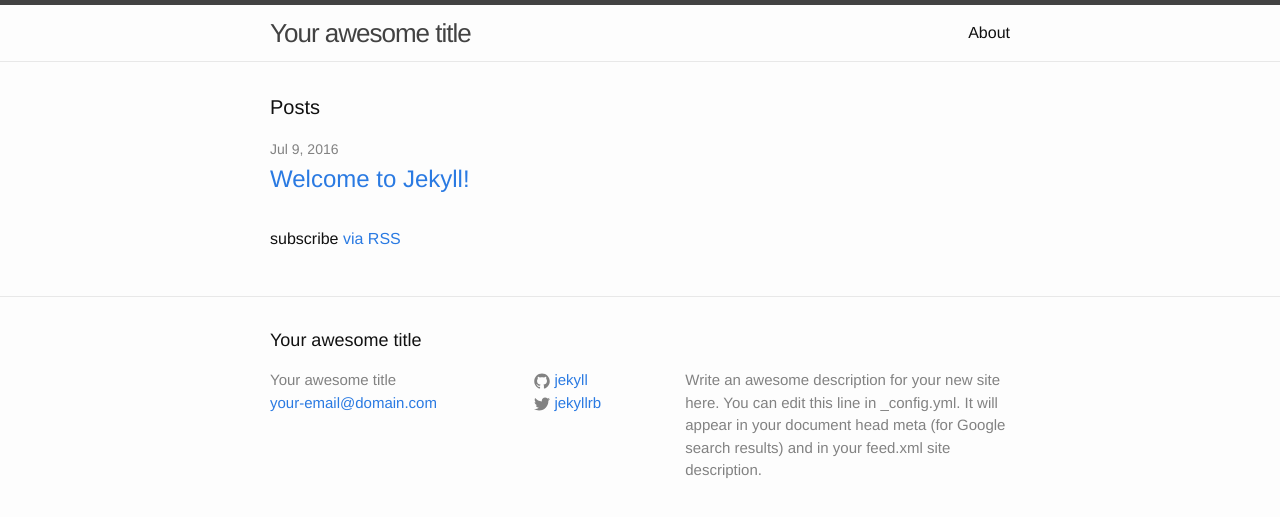
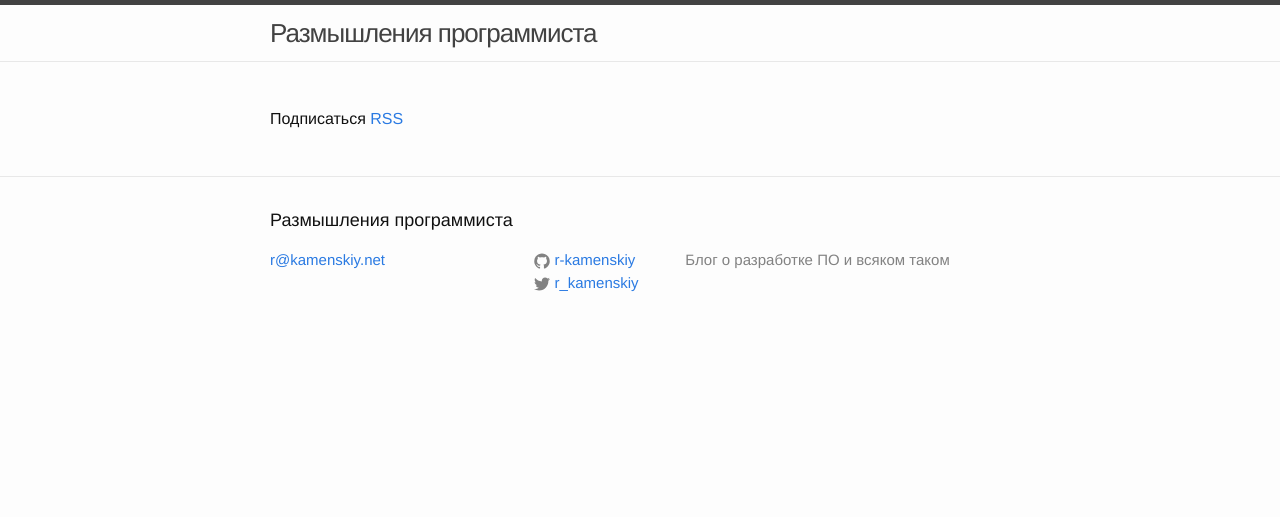
Before and after one commit to r-kamenskiy/r-kamenskiy.github.io, a Jekyll site: the page built from index.html, in a window 1280 px wide. Shown: the top 517 px of the page. Built offline with Jekyll 4.4.1, drawn with Linux system fonts in a browser that asks for light colours.

Commit message:
blog ready

```diff
--- a/_config.yml
+++ b/_config.yml
@@ -6,16 +6,14 @@
 # 'jekyll serve'. If you change this file, please restart the server process.
 
 # Site settings
-title: Your awesome title
-email: your-email@domain.com
+title: Размышления программиста
+email: r@kamenskiy.net
 description: > # this means to ignore newlines until "baseurl:"
-  Write an awesome description for your new site here. You can edit this
-  line in _config.yml. It will appear in your document head meta (for
-  Google search results) and in your feed.xml site description.
+  Блог о разработке ПО и всяком таком
 baseurl: "" # the subpath of your site, e.g. /blog
-url: "http://yourdomain.com" # the base hostname & protocol for your site
-twitter_username: jekyllrb
-github_username:  jekyll
+url: "http://blog.kamenskiy.net" # the base hostname & protocol for your site
+twitter_username: r_kamenskiy
+github_username:  r-kamenskiy
 
 # Build settings
 markdown: kramdown
--- a/_includes/footer.html
+++ b/_includes/footer.html
@@ -7,7 +7,6 @@
     <div class="footer-col-wrapper">
       <div class="footer-col footer-col-1">
         <ul class="contact-list">
-          <li>{{ site.title }}</li>
           <li><a href="mailto:{{ site.email }}">{{ site.email }}</a></li>
         </ul>
       </div>
--- a/index.html
+++ b/index.html
@@ -4,7 +4,7 @@ layout: default
 
 <div class="home">
 
-  <h1 class="page-heading">Posts</h1>
+  <h1 class="page-heading"></h1>
 
   <ul class="post-list">
     {% for post in site.posts %}
@@ -14,10 +14,11 @@ layout: default
         <h2>
           <a class="post-link" href="{{ post.url | prepend: site.baseurl }}">{{ post.title }}</a>
         </h2>
+        {{ post.content | strip_html | truncatewords:75}}<br><br>
+        <a href="{{ post.url }}">Читать далее...</a><br>
       </li>
     {% endfor %}
   </ul>
 
-  <p class="rss-subscribe">subscribe <a href="{{ "/feed.xml" | prepend: site.baseurl }}">via RSS</a></p>
-
+  <p class="rss-subscribe">Подписаться <a href="{{ "/feed.xml" | prepend: site.baseurl }}">RSS</a></p>
 </div>
```
Also changed, not shown: _posts/2016-07-09-welcome-to-jekyll.markdown (deleted, +0 -25 lines), about.md (deleted, +0 -15 lines).
